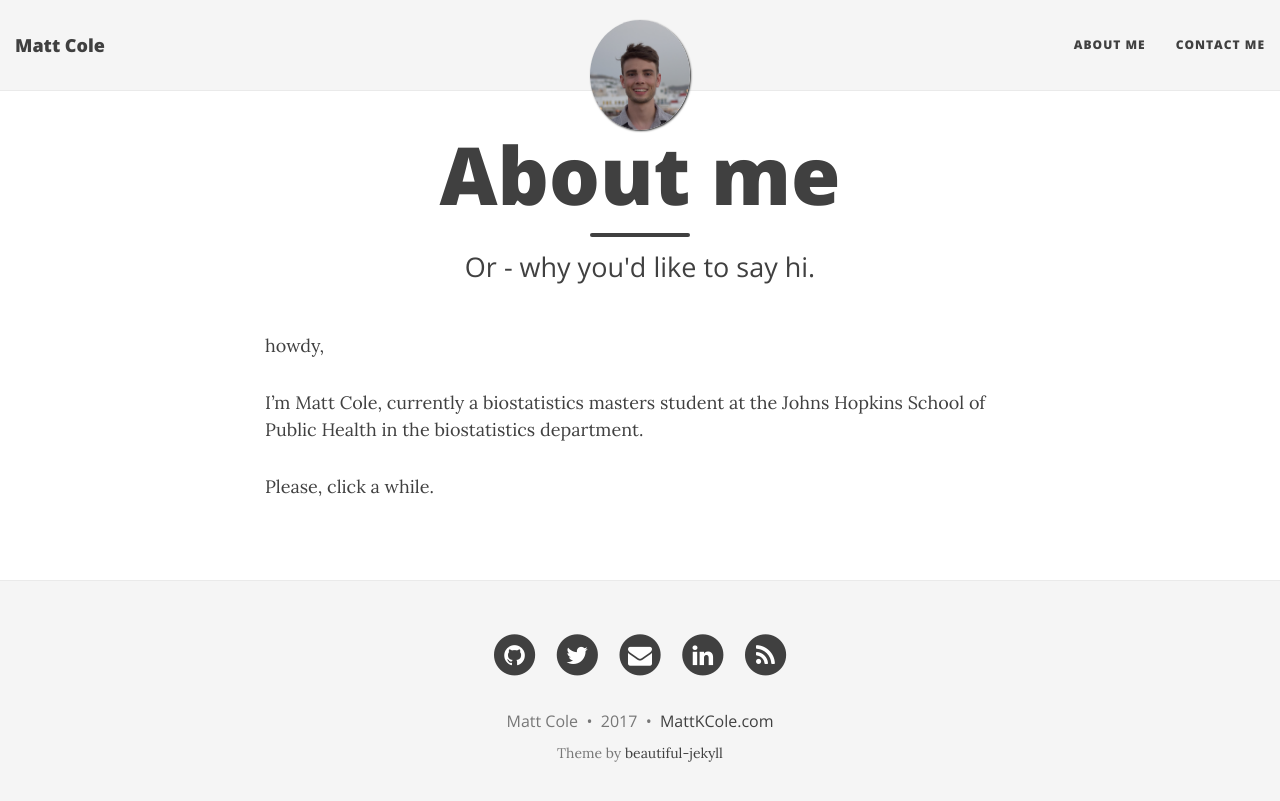
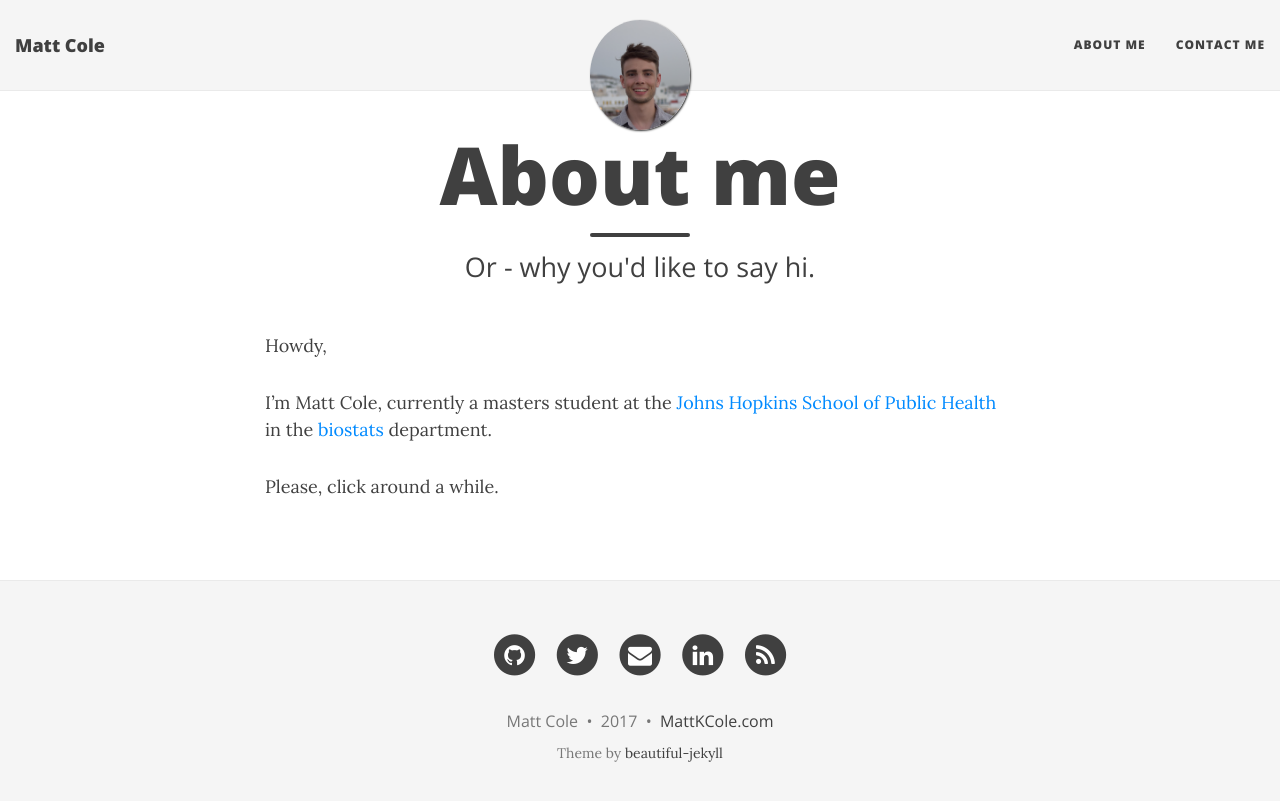
Before and after one commit to mattkcole/mattkcole.github.io, a Jekyll site: the page built from aboutme.md, in a window 1280 px wide. Shown: the top 801 px of the page. Built offline with Jekyll 4.4.1, drawn with Linux system fonts in a browser that asks for light colours; nearby versions of some CDN libraries.

Commit message:
editing about

```diff
--- a/aboutme.md
+++ b/aboutme.md
@@ -4,8 +4,8 @@ title: About me
 subtitle: Or - why you'd like to say hi.
 ---
 
-howdy,
+Howdy,
 
-I'm Matt Cole, currently a biostatistics masters student at the Johns Hopkins School of Public Health in the biostatistics department.
+I'm Matt Cole, currently a masters student at the [Johns Hopkins School of Public Health](https://www.jhsph.edu/) in the [biostats](http://www.jhsph.edu/departments/biostatistics/) department.
 
-Please, click a while.
+Please, click around a while.
```
